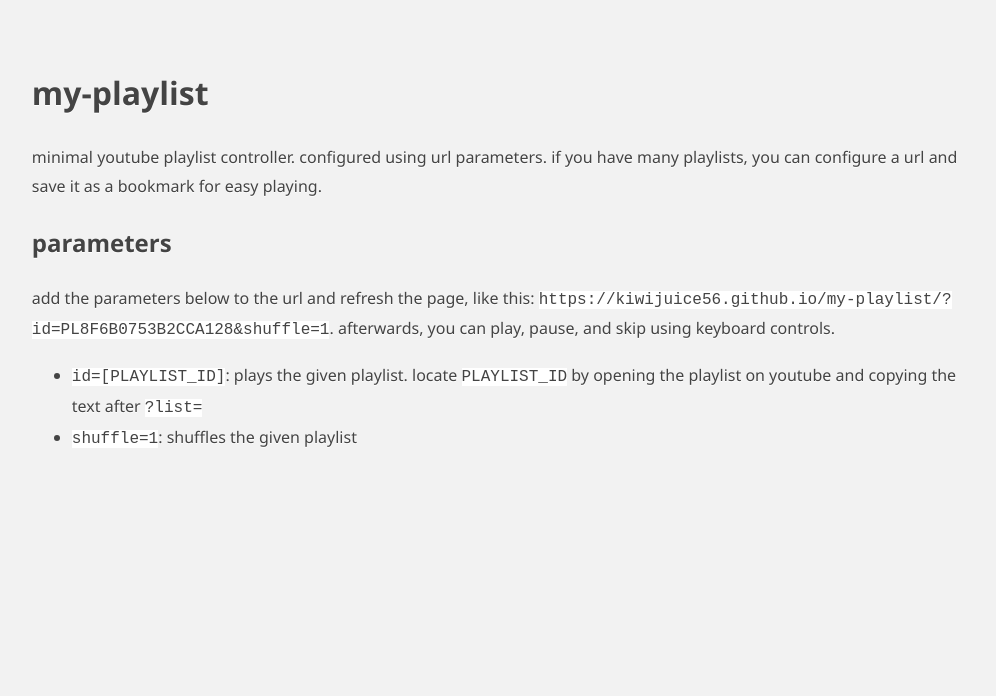
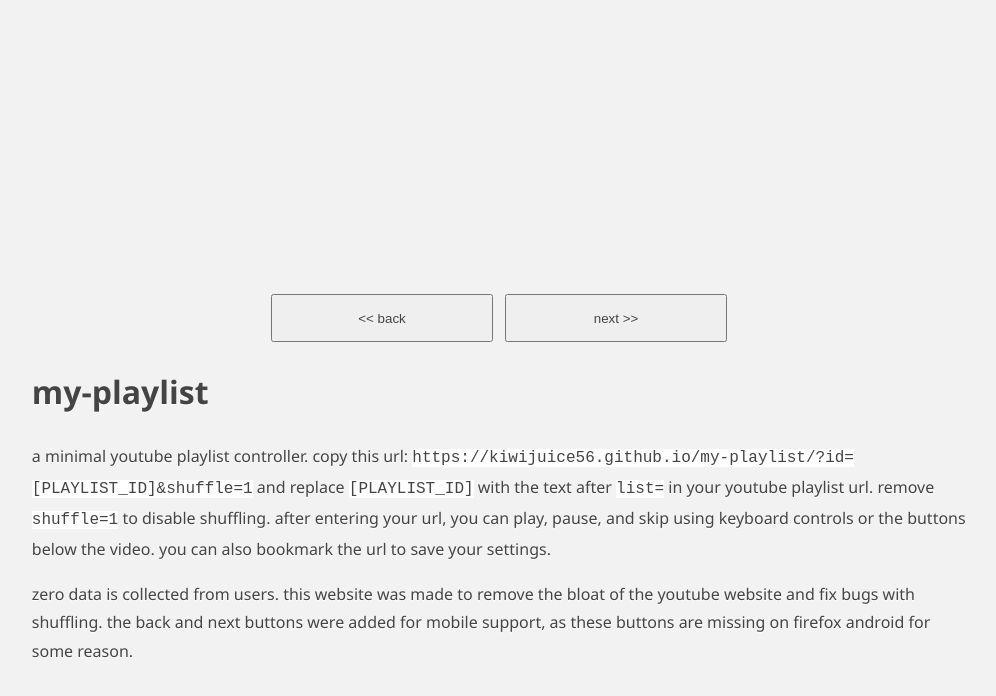
Before and after one commit to kiwijuice56/my-playlist, a plain HTML site: page index.html in a window 1280 px wide. Shown: the whole page, without its empty margins (141-1137 px from the left). Drawn offline with Linux system fonts and the light colour scheme.

Commit message:
Added player buttons

```diff
--- a/index.html
+++ b/index.html
@@ -3,23 +3,28 @@
 <head>
     <meta name="viewport" content="width=device-width, initial-scale=1">
     <style>
-        body {margin: 5% auto; background: #f2f2f2; color: #444444; font-family: "Segoe UI", Roboto, Helvetica, Arial, sans-serif; font-size: 16px; line-height: 1.8; text-shadow: 0 1px 0 #ffffff; max-width: 73%;}
+        body {margin: auto; background: #f2f2f2; color: #444444; font-family: "Segoe UI", Roboto, Helvetica, Arial, sans-serif; font-size: 16px; line-height: 1.8; text-shadow: 0 1px 0 #ffffff; padding-top: 12px; }
         code {background: white;}
+		button {flex: 1; height: 48px; color: #444444;}
+		#help {max-width: 73%; margin: auto;}
+		#video {margin: auto; width: 480px;}
+		#player {width: 480px; height: 270px; display: block; padding-bottom: 12px;}
+		#buttonHolder {display: flex; padding-left: 12px; padding-right: 12px;}
+		#back {margin-right: 12px;}
     </style>
     <title>my-playlist</title>
 </head>
 <body>
-    <h1>my-playlist</h1>
-    <p>minimal youtube playlist controller. configured using url parameters. if you have many playlists, you can configure a url and save it as a bookmark for easy playing.</p>
-    <h2>parameters</h2>
-    <p>add the parameters below to the url and refresh the page, like this: <code>https://kiwijuice56.github.io/my-playlist/?id=PL8F6B0753B2CCA128&shuffle=1</code>. afterwards, you can play, pause, and skip using keyboard controls.</p>
-    <ul>
-        <li><code>id=[PLAYLIST_ID]</code>: plays the given playlist. locate <code>PLAYLIST_ID</code> by opening the playlist on youtube and copying the text after <code>?list=</code></li>
-        <li><code>shuffle=1</code>: shuffles the given playlist</li>
-    </ul>
-    <div style=" top: 0; left: 0; width: 200; height: 200;" id='player'></div>
+	<div id='video'>
+		<div id='player'></div>
+		<div id='buttonHolder'><button id='back' onclick="back()"><< back</button> <button id='next' onclick="next()"> next >></button> </div>
+	</div>
+	<div id='help'>
+		<h1>my-playlist</h1>
+		<p>a minimal youtube playlist controller. copy this url: <code>https://kiwijuice56.github.io/my-playlist/?id=[PLAYLIST_ID]&shuffle=1</code> and replace <code>[PLAYLIST_ID]</code> with the text after <code>list=</code> in your youtube playlist url. remove <code>shuffle=1</code> to disable shuffling. after entering your url, you can play, pause, and skip using keyboard controls or the buttons below the video. you can also bookmark the url to save your settings.</p>
+		<p>zero data is collected from users. this website was made to remove the bloat of the youtube website and fix bugs with shuffling. the back and next buttons were added for mobile support, as these buttons are missing on firefox android for some reason.</p>
+	</div>
 </body>
-
 <script>
     var tag = document.createElement('script');
     tag.src = "https://www.youtube.com/iframe_api";
@@ -57,7 +62,12 @@
         player.playVideoAt(0);
     }
     function onPlayerStateChange(event) {
-        const player = event.target;
     }
- </script>
- </html>
+	function next() {
+		player.nextVideo();
+	}
+	function back() {
+		player.previousVideo();
+	}
+</script>
+</html>
```
